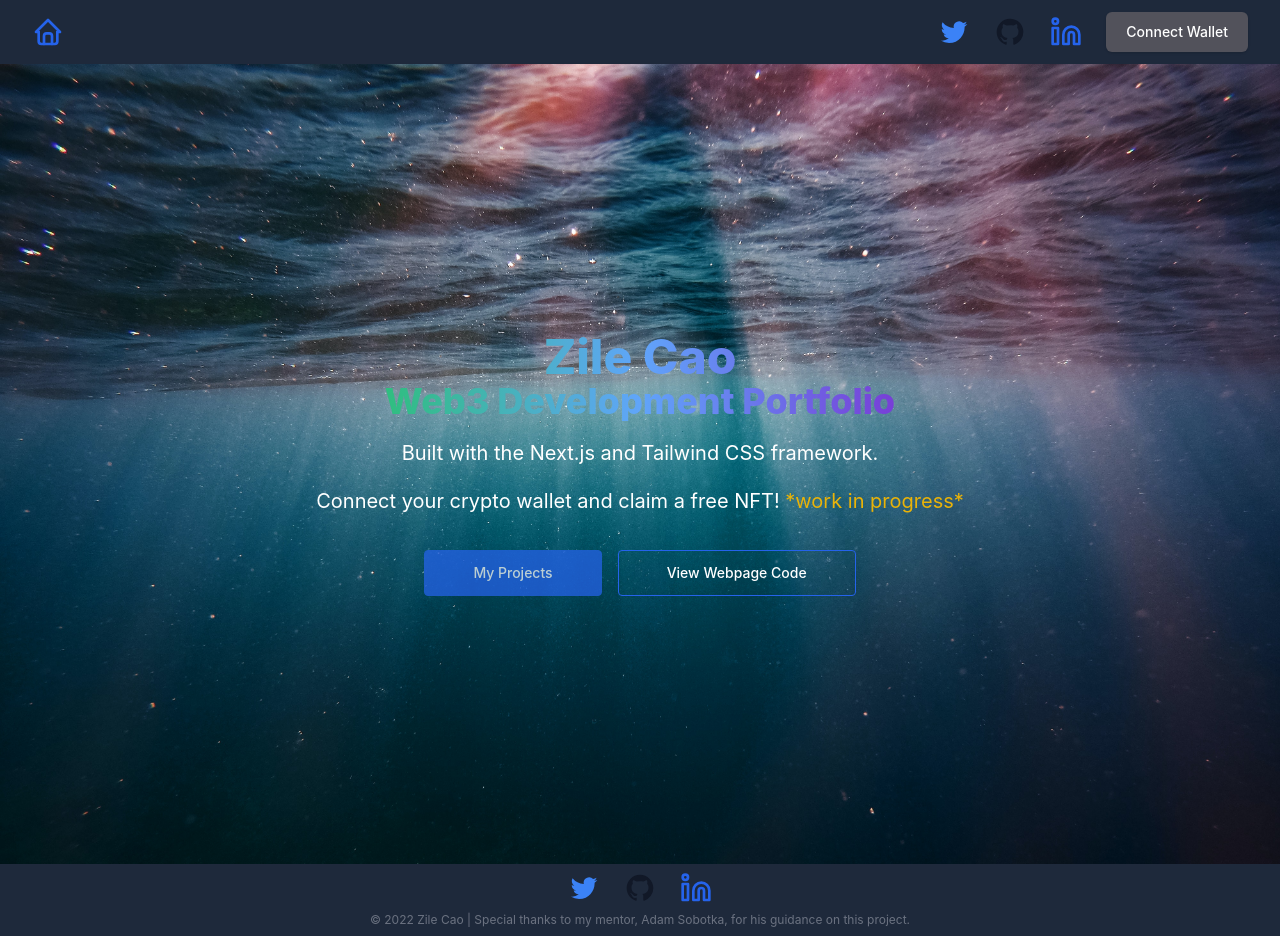
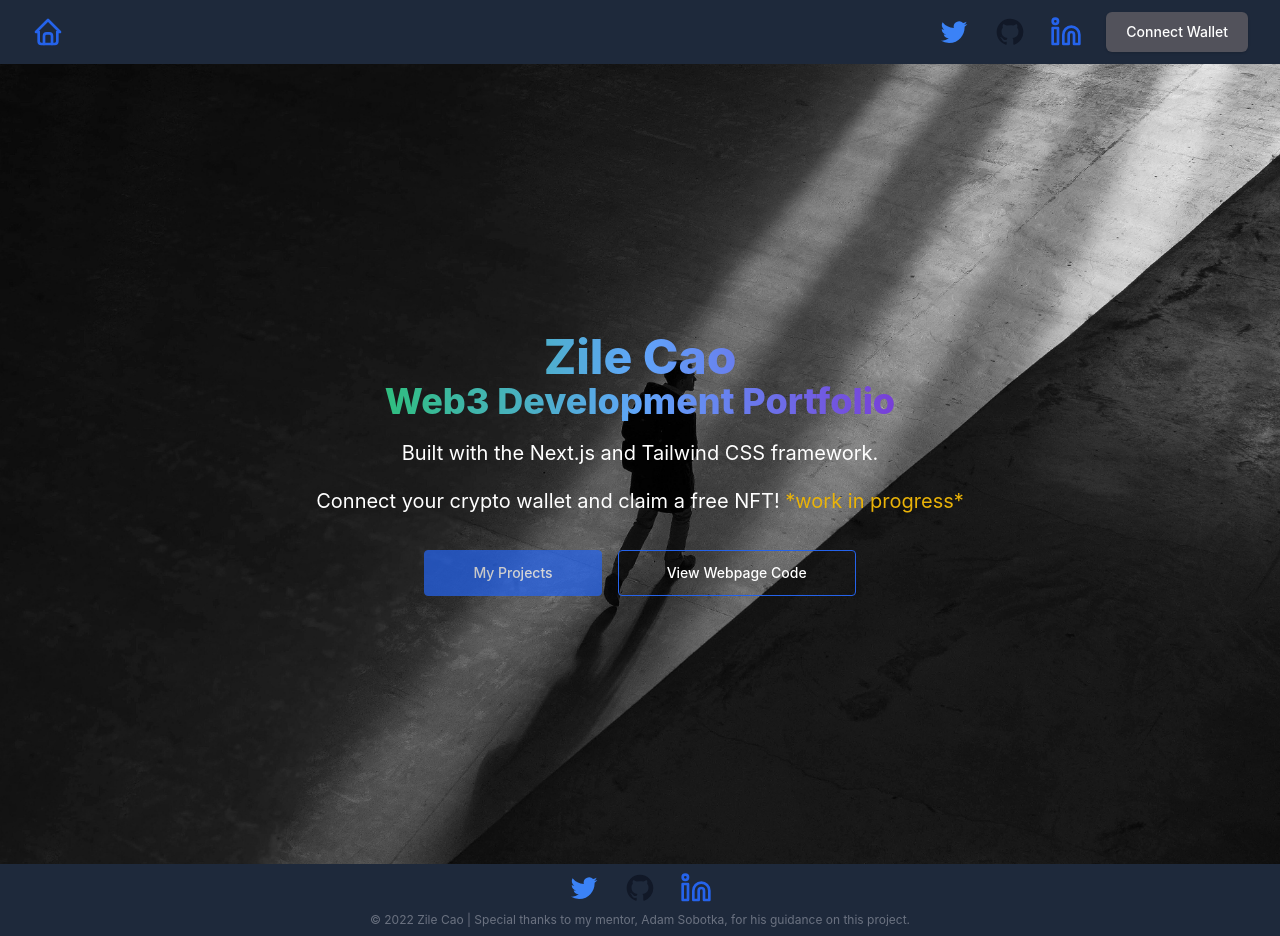
Before and after one commit to ZILECAO/GroupBy, a Next.js app: page / in a window 1280 px wide. Built offline with nearby package versions, Linux system fonts and the light colour scheme.

Commit message:
changed to bg4

```diff
--- a/styles/globals.css
+++ b/styles/globals.css
@@ -9,7 +9,7 @@ body {
   font-family: -apple-system, BlinkMacSystemFont, Segoe UI, Roboto, Oxygen,
     Ubuntu, Cantarell, Fira Sans, Droid Sans, Helvetica Neue, sans-serif;
 
-  background-image: url(../public/bg3.jpg);
+  background-image: url(../public/bg4.jpg);
   width: 100%;
   background-size: cover;
   background-repeat: no-repeat;
```
Also changed, not shown: public/bg4.jpg (added).
